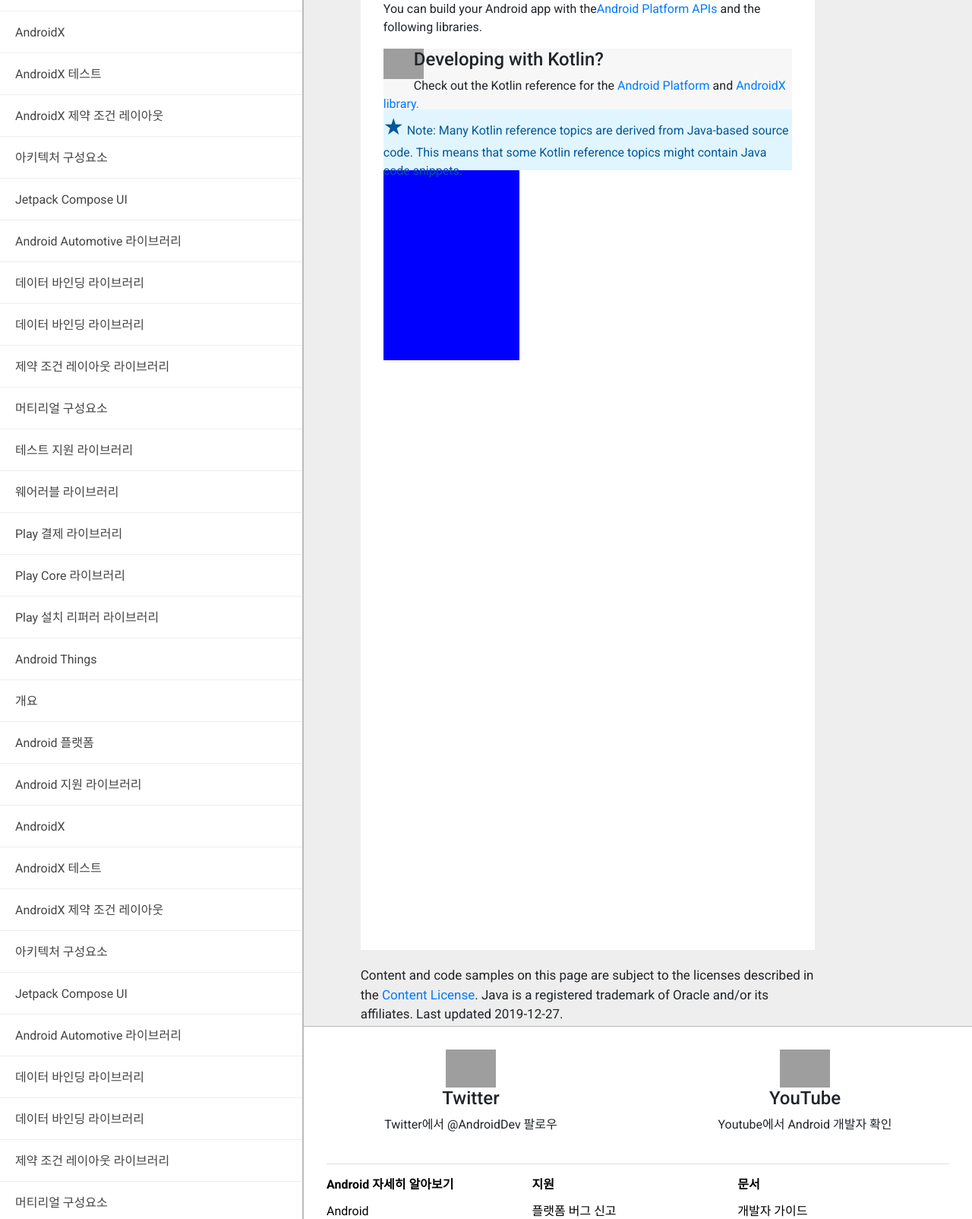
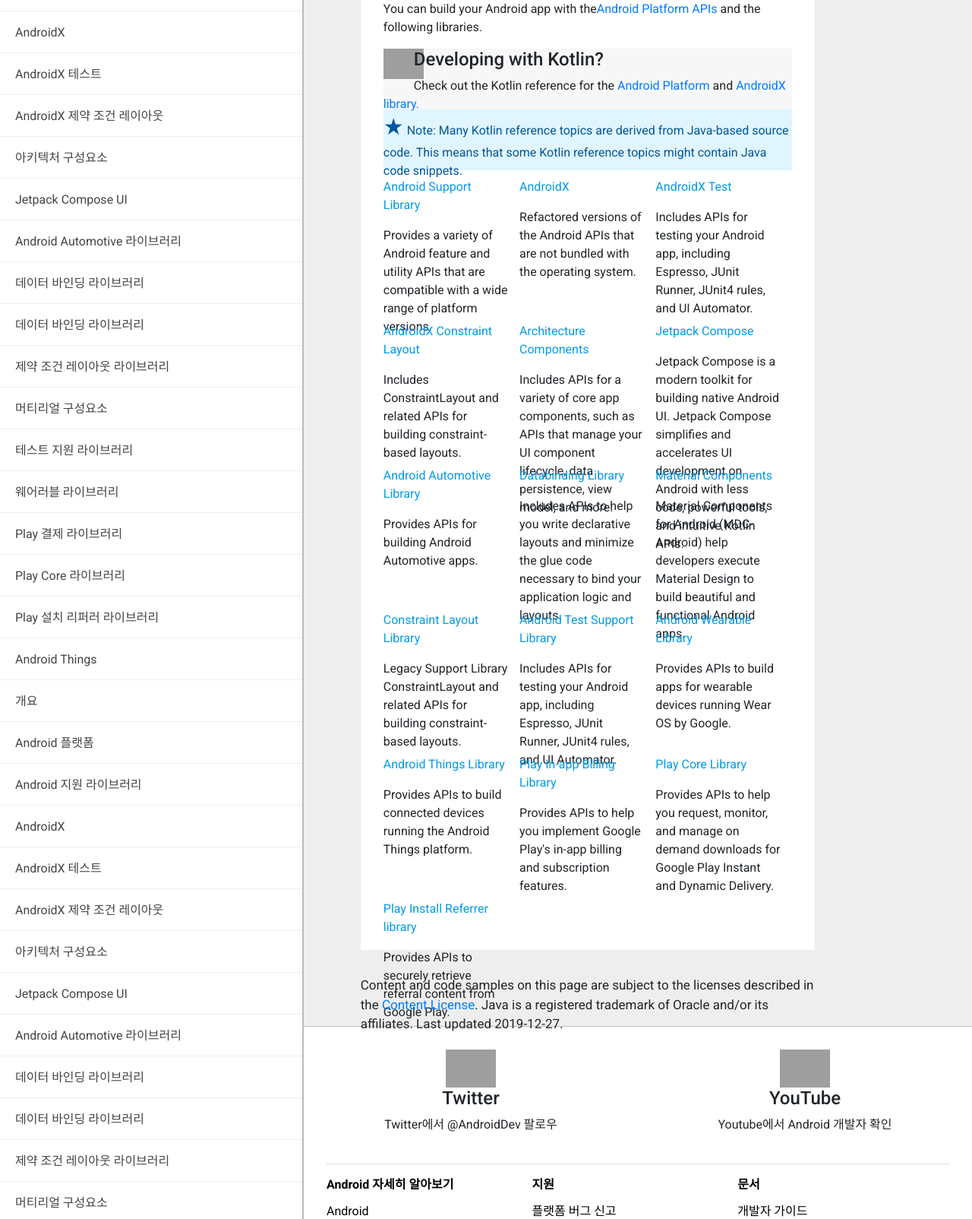
Before and after one commit to LimDongGyu/personal_ci_proj, a CodeIgniter app: page /database/index.php/android/page in a window 1280 px wide. Shown: the part 315-1919 px from the top of the page at 76% size. Run offline with CodeIgniter, Linux system fonts and the light colour scheme; some web fonts are replaced; grey boxes are pictures that could not be loaded.

Commit message:
add: context

```diff
--- a/application/views/android_v.php
+++ b/application/views/android_v.php
@@ -169,13 +169,90 @@
                             <span style="color:#01579b;">Note: Many Kotlin reference topics are derived from Java-based source code. This means that some Kotlin reference topics might contain Java code snippets.</span>
                         </div>
                         <div class="article-section">
-                            <div class="article-content" style="background-color:blue;"></div>
-                            <div class="article-content"></div>
-                            <div class="article-content"></div>
+                            <div class="article-content">
+                                <p class="article-header">Android Support Library</p>
+                                <p>Provides a variety of Android feature and utility APIs that are compatible with a wide range of platform versions.</p>
+                            </div>
+                            <div class="article-content">
+                                <p class="article-header">AndroidX</p>
+                                <p>Refactored versions of the Android APIs that are not bundled with the operating system.</p>
+                            </div>
+                            <div class="article-content">
+                                <p class="article-header">AndroidX Test</p>
+                                <p>Includes APIs for testing your Android app, including Espresso, JUnit Runner, JUnit4 rules, and UI Automator.</p>
+                            </div>
+                        </div>
+                        <div class="article-section">
+                            <div class="article-content">
+                                <p class="article-header">AndroidX Constraint Layout</p>
+                                <p>Includes ConstraintLayout and related APIs for building constraint-based layouts.</p>
+                            </div>
+                            <div class="article-content">
+                                <p class="article-header">Architecture Components</p>
+                                <p>Includes APIs for a variety of core app components, such as APIs that manage your UI component lifecycle, data persistence, view model, and more.</p>
+                            </div>
+                            <div class="article-content">
+                                <p class="article-header">Jetpack Compose</p>
+                                <p>Jetpack Compose is a modern toolkit for building native Android UI. Jetpack Compose simplifies and accelerates UI development on Android with less code, powerful tools, and intuitive Kotlin APIs.</p>
+                            </div>
+                        </div>
+                        <div class="article-section">
+                            <div class="article-content">
+                                <p class="article-header">Android Automotive Library</p>
+                                <p>Provides APIs for building Android Automotive apps.</p>
+                            </div>
+                            <div class="article-content">
+                                <p class="article-header">Databinding Library</p>
+                                <p>Includes APIs to help you write declarative layouts and minimize the glue code necessary to bind your application logic and layouts.</p>
+                            </div>
+                            <div class="article-content">
+                                <p class="article-header">Material Components</p>
+                                <p>Material Components for Android (MDC-Android) help developers execute Material Design to build beautiful and functional Android apps.</p>
+                            </div>
+                        </div>
+                        <div class="article-section">
+                            <div class="article-content">
+                                <p class="article-header">Constraint Layout Library</p>
+                                <p>Legacy Support Library ConstraintLayout and related APIs for building constraint-based layouts.</p>
+                            </div>
+                            <div class="article-content">
+                                <p class="article-header">Android Test Support Library</p>
+                                <p>Includes APIs for testing your Android app, including Espresso, JUnit Runner, JUnit4 rules, and UI Automator.</p>
+                            </div>
+                            <div class="article-content">
+                                <p class="article-header">Android Wearable Library</p>
+                                <p>Provides APIs to build apps for wearable devices running Wear OS by Google.</p>
+                            </div>
+                        </div>
+                        <div class="article-section">
+                            <div class="article-content">
+                                <p class="article-header">Android Things Library</p>
+                                <p>Provides APIs to build connected devices running the Android Things platform.</p>
+                            </div>
+                            <div class="article-content">
+                                <p class="article-header">Play In-app Billing Library</p>
+                                <p>Provides APIs to help you implement Google Play's in-app billing and subscription features.</p>
+                            </div>
+                            <div class="article-content">
+                                <p class="article-header">Play Core Library</p>
+                                <p>Provides APIs to help you request, monitor, and manage on demand downloads for Google Play Instant and Dynamic Delivery.</p>
+                            </div>
+                        </div>
+                        <div class="article-section">
+                            <div class="article-content">
+                                <p class="article-header">Play Install Referrer library</p>
+                                <p>Provides APIs to securely retrieve referral content from Google Play.</p>
+                            </div>
+                            <div class="article-content">
+                                <p class="article-header"></p>
+                                <p></p>
+                            </div>
+                            <div class="article-content">
+                                <p class="article-header"></p>
+                                <p></p>
+                            </div>
                         </div>
                     </div>
-
-
                     <p style="text-align:left; font-size:17px; padding-top:30px;">Content and code samples on this page are subject to the licenses described in the <a href="#">Content License</a>. Java is a registered trademark of Oracle and/or its affiliates. Last updated 2019-12-27.</p>
                 </div>
             </section>
--- a/css/layout.css
+++ b/css/layout.css
@@ -76,5 +76,6 @@ li.nav-item .active{border-bottom: 2px solid greenyellow;}
 .footer-list .footer-ul li{list-style:none; height:35px;}
 .footer-list .footer-ul li a{color: #000000;}
 
-.article-section{height:300px;}
-.article-content{float: left; height:250px; width:33.3%;}
+.article-section{height:180px; margin-top:10px;}
+.article-content{float: left; height:100px; width:33.3%; padding-right: 15px;}
+.article-content .article-header{color:#039be5}
```
